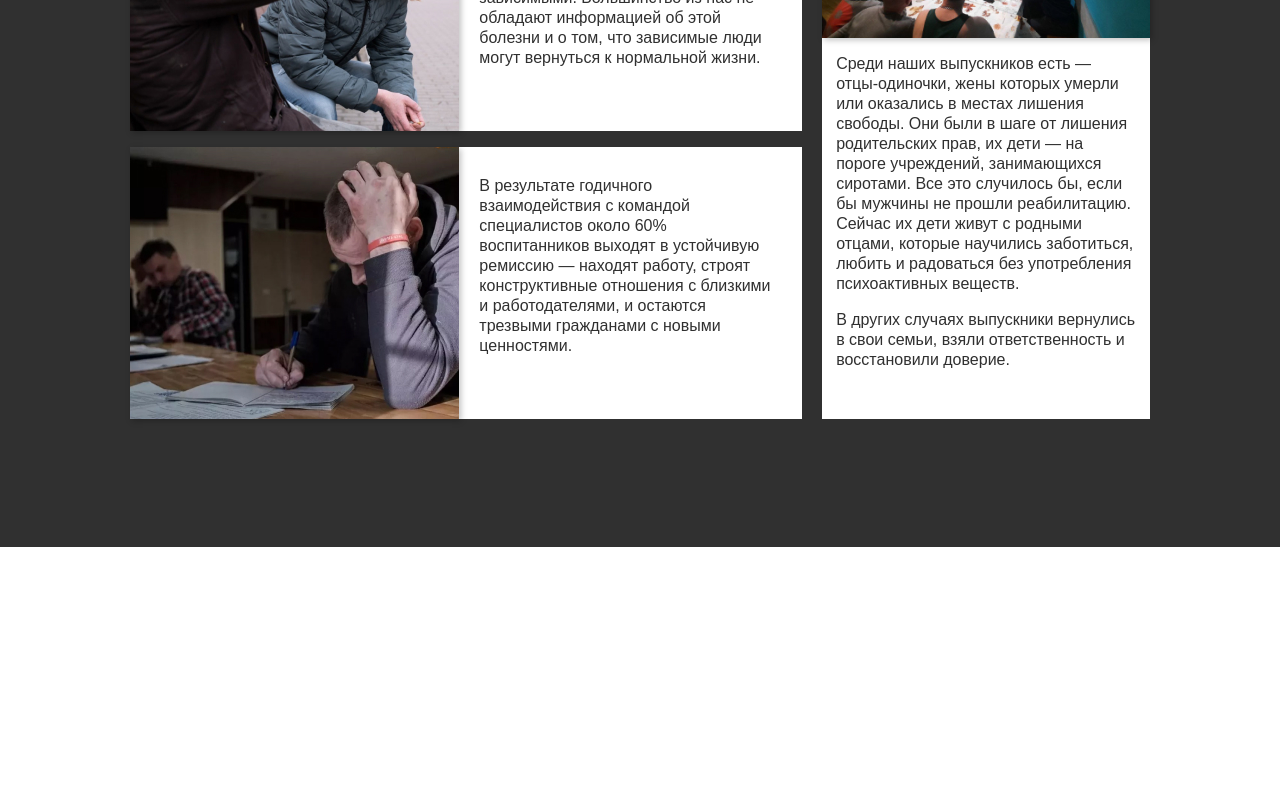
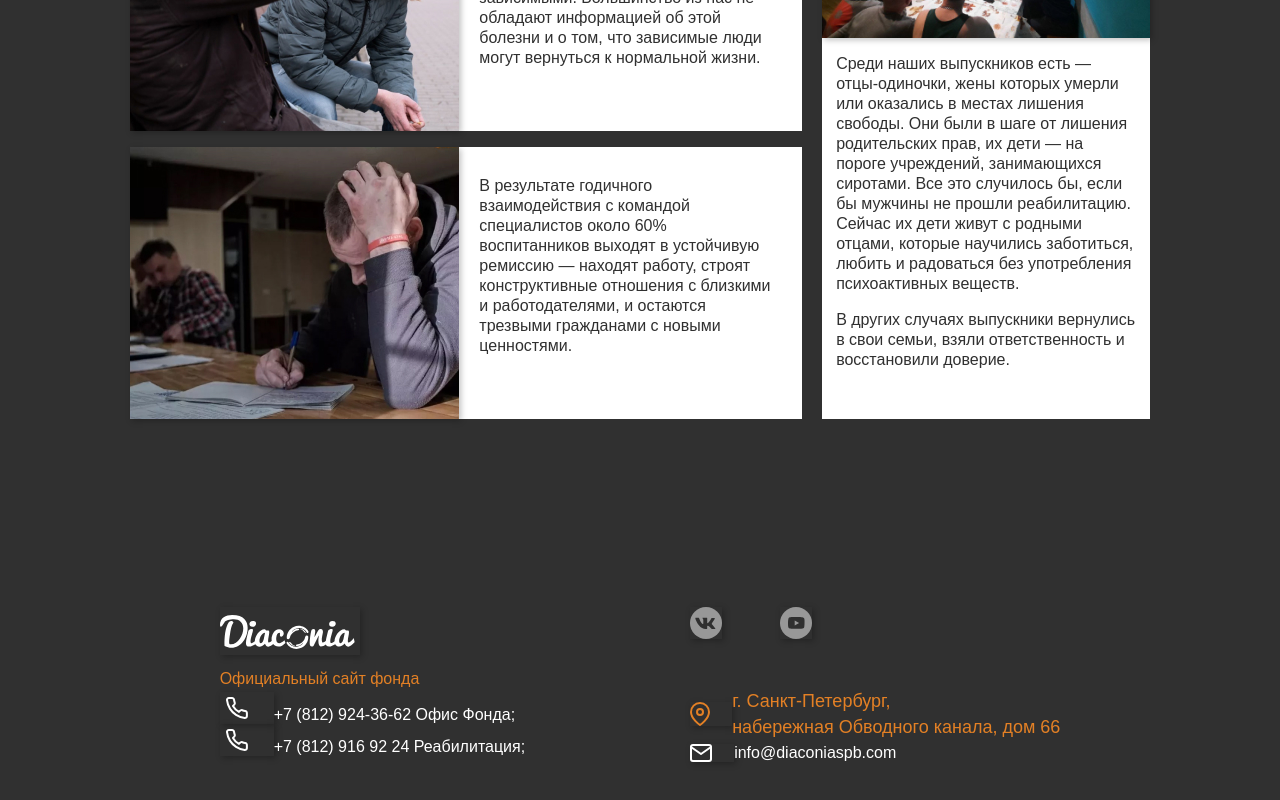
Before and after one commit to GuildOfDevelopers/diaconiafond-frontend, a React (Create React App) app: page / in a window 1280 px wide. Shown: the part 3305-4105 px from the top of the page. Before the commit the page ends 3852 px from the top, so only its background shows below. Built offline with nearby package versions, Linux system fonts and the light colour scheme; a web font is replaced by a local one.

Commit message:
footer and header add

```diff
--- a/src/components/Footer/Footer.jsx
+++ b/src/components/Footer/Footer.jsx
@@ -1,8 +1,38 @@
+import FooterLogo from "../../images/logo_footer.svg"
+import PhoneImg from "../../images/phone_img.svg"
+import VkIcon from "../../images/VK.svg"
+import YoutubeIcon from "../../images/youtube.svg"
+import location_img from "../../images/location_img.svg"
+import email_img from "../../images/email_img.svg"
+
 const Footer = () => {
 
-    return <footer>
+  return <footer className="footer">
+    <div className="footer__content">
 
-    </footer>;
+      <div className="footer__fist-block">
+        <img className="footer__logo" src={FooterLogo} alt="Логотип" />
+        <a className="footer__link footer__link_type_orange" href="https://diaconiafond.ru/" target="_blank" rel="noreferrer">Официальный сайт фонда</a>
+        <a className="footer__link" href="tel:+78129243662"><img className="footer__linkImg" src={PhoneImg} alt="телефон офиса фонда" />+7 (812) 924-36-62 Офис Фонда;</a>
+        <a className="footer__link" href="tel:+78129169224"><img className="footer__linkImg" src={PhoneImg} alt="телефон реабилитации" />+7 (812) 916 92 24 Реабилитация;</a>
+      </div>
+
+      <div className="footer__second-block">
+
+        <div className="footer__socials">
+          <a className="footer__social" href="https://vk.com/diaconiafond" target="_blank" rel="noreferrer"><img className="footer__social_type_icon" src={VkIcon} alt="VK" /></a>
+          <a className="footer__social" href="https://www.youtube.com/channel/UCTgO-IZtkURJ-HlrIJ13FZw" target="_blank" rel="noreferrer"><img className="footer__social_type_icon" src={YoutubeIcon} alt="youtube" /></a>
+        </div>
+
+        <p className="footer__link footer__link_type_orange footer__location" ><img className="footer__linkImg " src={location_img} alt="Адрес фонда" />г. Санкт-Петербург, <br />
+          набережная Обводного канала, дом 66</p>
+        <a className="footer__link" href="mailto:info@diaconiaspb.com?subject=Диакония"><img className="footer__linkImg" src={email_img} alt="email" />info@diaconiaspb.com</a>
+
+      </div>
+
+    </div>
+
+  </footer>;
 };
 
 export default Footer;
--- a/src/components/Footer/footer.scss
+++ b/src/components/Footer/footer.scss
@@ -0,0 +1,60 @@
+.footer {
+  background-color: #303030;
+}
+
+.footer__content {
+  display: flex;
+  flex-direction: row;
+  justify-content: center;
+  padding: 60px 0;
+}
+
+.footer__fist-block {
+  display: flex;
+  flex-direction: column;
+  padding-right: 165px;
+}
+
+.footer__logo {
+  height: 48px;
+  margin-bottom: 15px;
+  width: 140px;
+}
+
+
+.footer__link {
+  color: white;
+  text-decoration: none;
+  display: flex;
+  align-items: end;
+}
+
+.footer__socials {
+  padding-bottom: 45px;
+}
+
+
+.footer__link_type_orange {
+  color: $color-orange;
+  margin-bottom: 4px;
+}
+
+
+.footer__social {
+  margin-right: 58px;
+}
+
+.footer__social:last-of-type {
+  margin-right: 0;
+}
+
+.footer__linkImg {
+  padding-right: 22px;
+}
+
+
+.footer__location {
+  display: flex;
+    justify-content: center;
+    align-items: center;
+}
--- a/src/components/Header/Header.jsx
+++ b/src/components/Header/Header.jsx
@@ -26,7 +26,6 @@ const Header = ({openPopup}) => {
           </li>
         </ul>
 
-
         <button className="header__button">ПОМОЧЬ ПРОЕКТУ</button>
 
       </div>
```
Also changed, not shown: src/hooks/useMediaQuery.js (added, +19 -0 lines).
